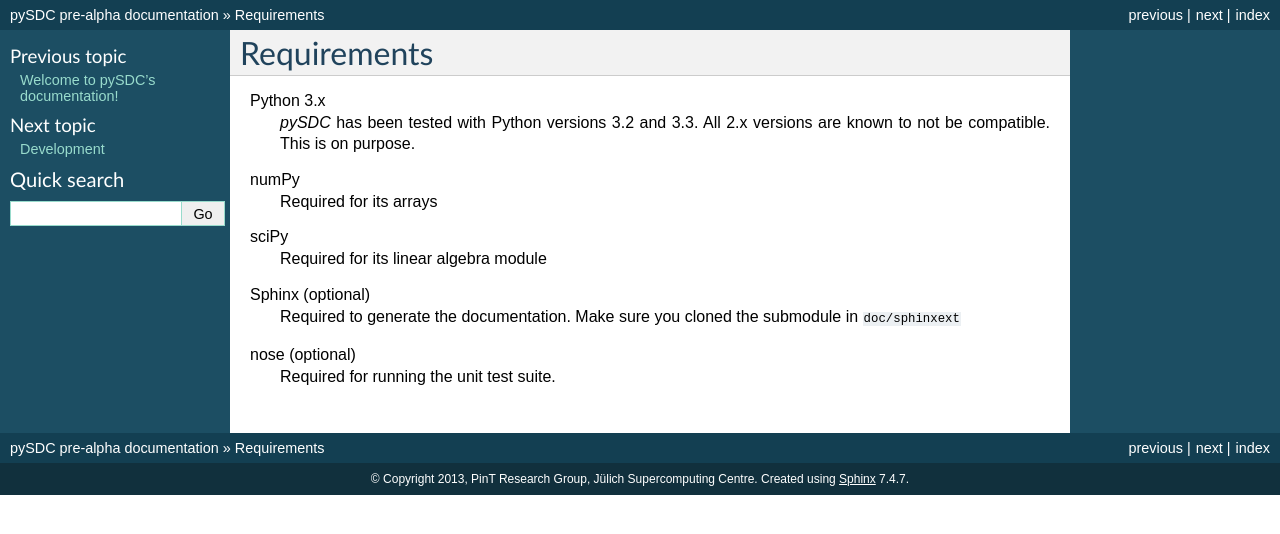
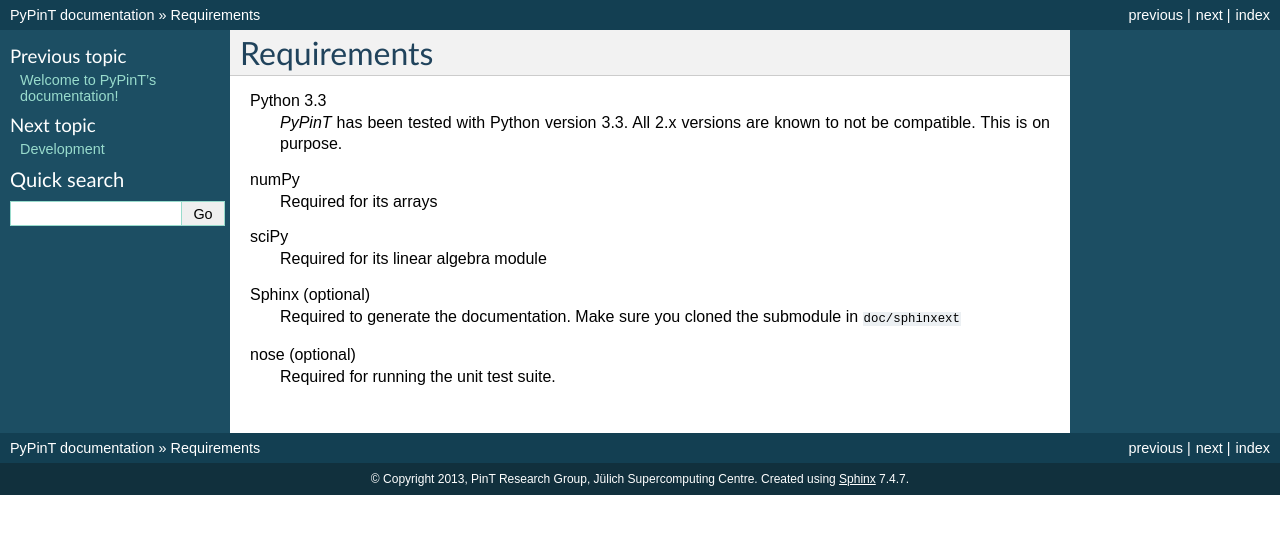
Before and after one commit to Parallel-in-Time/PyPinT, a Sphinx documentation site: the page built from doc/source/requirements.rst, in a window 1280 px wide. Shown: the top 534 px of the page. Built offline with Sphinx 7.4.7, drawn with Linux system fonts in a browser that asks for light colours; pages that are not in the unit, such as notebooks, are missing from menus.

Commit message:
renaming pySDC to PyPinT
refs #13

```diff
--- a/doc/source/conf.py
+++ b/doc/source/conf.py
@@ -1,6 +1,6 @@
 # -*- coding: utf-8 -*-
 #
-# pySDC documentation build configuration file, created by
+# PyPinT documentation build configuration file, created by
 # sphinx-quickstart on Tue Oct 22 12:56:51 2013.
 #
 # This file is execfile()d with the current directory set to its containing dir.
@@ -48,7 +48,7 @@
 master_doc = 'index'
 
 # General information about the project.
-project = u'pySDC'
+project = u'PyPinT'
 copyright = u'2013, PinT Research Group, Jülich Supercomputing Centre'
 
 # The version info for the project you're documenting, acts as replacement for
@@ -56,9 +56,9 @@
 # built documents.
 #
 # The short X.Y version.
-version = '0.0.1'
+version = '0.0.0'
 # The full version, including alpha/beta/rc tags.
-release = 'pre-alpha'
+release = ''
 
 # The language for content autogenerated by Sphinx. Refer to documentation
 # for a list of supported languages.
@@ -172,7 +172,7 @@
 #html_file_suffix = None
 
 # Output file base name for HTML help builder.
-htmlhelp_basename = 'pySDCdoc'
+htmlhelp_basename = 'PyPinTdoc'
 
 
 # -- Options for LaTeX output --------------------------------------------------
@@ -191,8 +191,8 @@
 # Grouping the document tree into LaTeX files. List of tuples
 # (source start file, target name, title, author, documentclass [howto/manual]).
 latex_documents = [
-  ('index', 'pySDC.tex', u'pySDC Documentation',
-   u'Torbjörn Klatt', 'manual'),
+  ('index', 'PyPinT.tex', u'PyPinT Documentation',
+   u'PinT Research Group', 'manual'),
 ]
 
 # The name of an image file (relative to this directory) to place at the top of
@@ -221,8 +221,8 @@
 # One entry per manual page. List of tuples
 # (source start file, name, description, authors, manual section).
 man_pages = [
-    ('index', 'pysdc', u'pySDC Documentation',
-     [u'Torbjörn Klatt'], 1)
+    ('index', 'pypint', u'PyPinT Documentation',
+     [u'PinT Research Group'], 1)
 ]
 
 # If true, show URL addresses after external links.
@@ -235,8 +235,8 @@
 # (source start file, target name, title, author,
 #  dir menu entry, description, category)
 texinfo_documents = [
-  ('index', 'pySDC', u'pySDC Documentation',
-   u'Torbjörn Klatt', 'pySDC', 'One line description of project.',
+  ('index', 'PyPinT', u'PyPinT Documentation',
+   u'PinT Research Group', 'PyPinT', 'One line description of project.',
    'Miscellaneous'),
 ]
 
--- a/doc/source/development.rst
+++ b/doc/source/development.rst
@@ -1,7 +1,7 @@
 Development
 ===========
 
-These lines should help in development of *pySDC*.
+These lines should help in development of *PyPinT*.
 
 
 Documentation
--- a/doc/source/index.rst
+++ b/doc/source/index.rst
@@ -1,7 +1,7 @@
-Welcome to pySDC's documentation!
+Welcome to PyPinT's documentation!
 =================================
 
-.. automodule:: pySDC
+.. automodule:: PyPinT
 
 Table of Contents
 -----------------
--- a/doc/source/requirements.rst
+++ b/doc/source/requirements.rst
@@ -1,8 +1,8 @@
 Requirements
 ============
 
-Python 3.x
-    *pySDC* has been tested with Python versions 3.2 and 3.3.
+Python 3.3
+    *PyPinT* has been tested with Python version 3.3.
     All 2.x versions are known to not be compatible. This is on purpose.
 
 numPy
```
Also changed, not shown: other parts of doc/source/index.rst (+0 -1 lines), README.md (deleted, +0 -1 lines), doc/source/rationale.rst (added, +36 -0 lines), pypint/__init__.py (added, +15 -0 lines), setup.py (+25 -23 lines), 1 other file.
